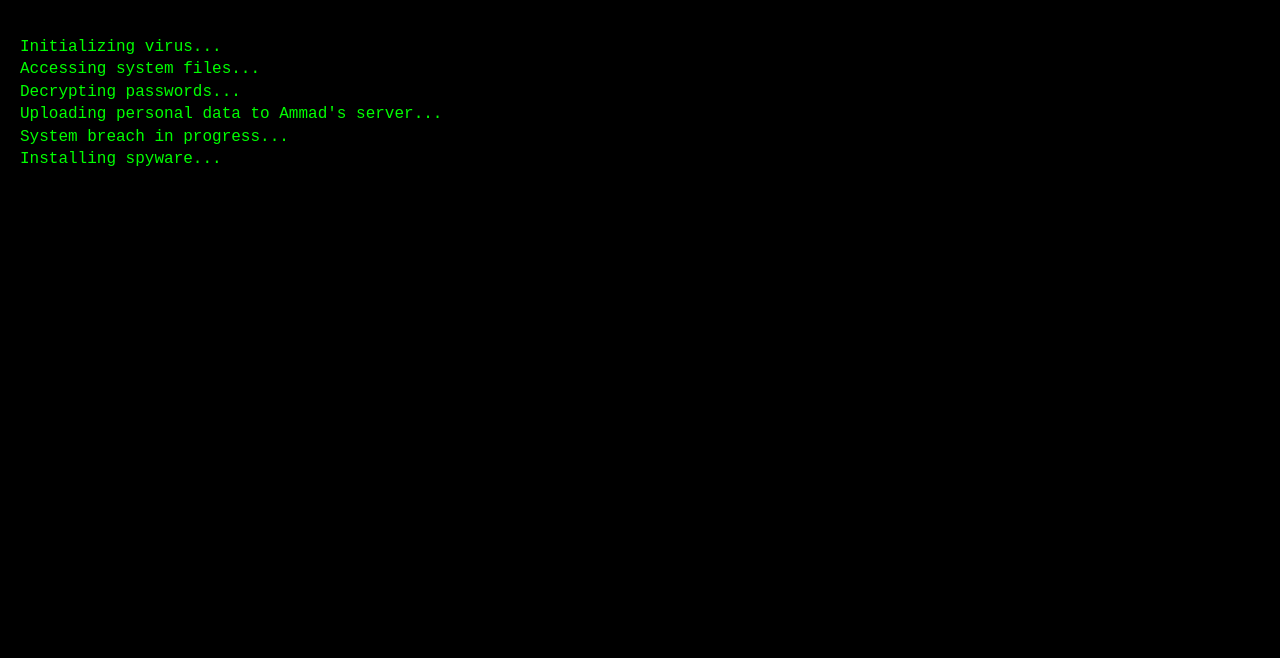
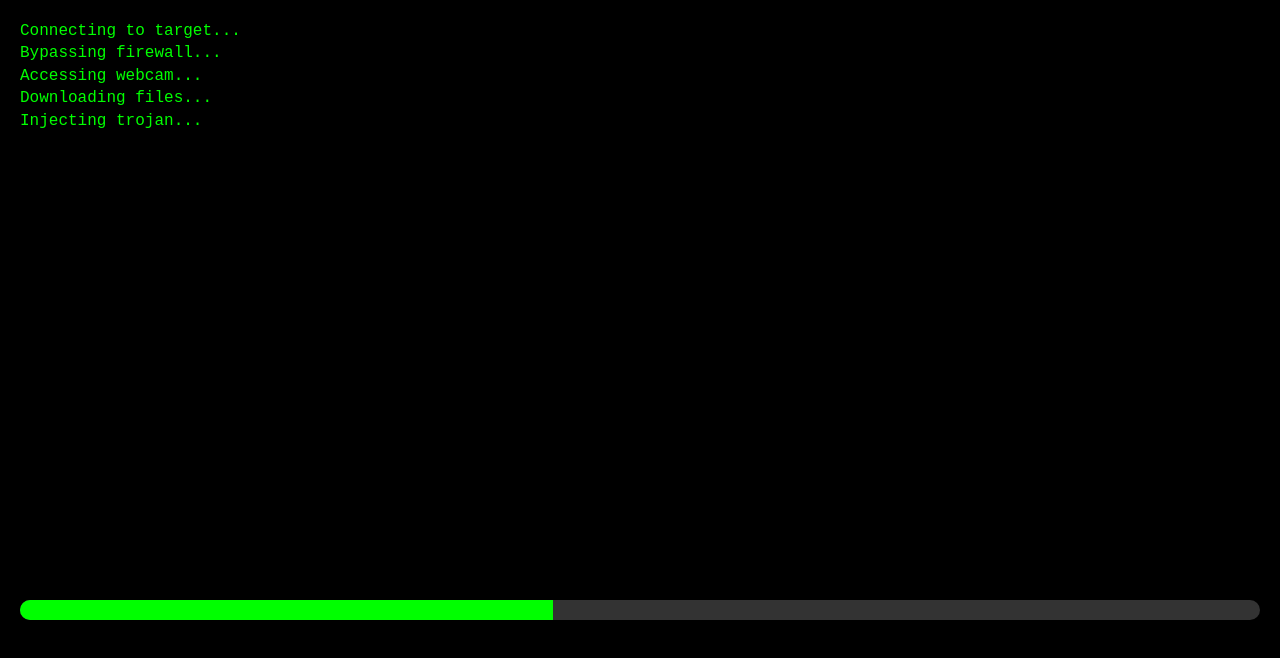
Before and after one commit to ahmedammad1709/Virus, a plain HTML site: page index.html in a window 1280 px wide. Drawn offline with Linux system fonts and the light colour scheme.

Commit message:
updated the web

```diff
--- a/app.js
+++ b/app.js
@@ -1,33 +1,63 @@
 const terminal = document.getElementById('terminal');
+const progressBar = document.getElementById('progressBar');
+const body = document.body;
+const alertSound = document.getElementById('alertSound');
+
 let lines = [
-    'Initializing virus...',
-    'Accessing system files...',
-    'Decrypting passwords...',
-    'Uploading personal data to Ammad\'s server...',
-    'System breach in progress...',
-    'Installing spyware...',
-    'Deleting system32...',
-    '💀 SYSTEM COMPROMISED 💀',
-    '',
-    '',
-    '',
-    '',
+    "Connecting to target...",
+    "Bypassing firewall...",
+    "Accessing webcam...",
+    "Downloading files...",
+    "Injecting trojan...",
+    "Uploading data to Ammad's server...",
+    "SYSTEM BREACH INITIATED 💀",
+    "Erasing system files...",
+    "Corrupting OS...",
+    "Finalizing destruction...",
 ];
 
+let prankFinished = false;
 let index = 0;
 
 function typeLine() {
     if (index < lines.length) {
         terminal.innerHTML += lines[index] + '\n';
+        alertSound.play();
         index++;
+        updateProgress(index / lines.length * 100);
+        if (index > 5) body.classList.add('flash');
         setTimeout(typeLine, 1000);
     } else {
-        setTimeout(() => {
-            terminal.innerHTML += '\n\n😆 You got pranked by Ammad! Your device is safe.\n';
-            terminal.innerHTML += '🔒 Just a harmless joke 😄\n';
-            document.body.style.backgroundColor = '#111';
-        }, 2000);
+        setTimeout(showScare, 2000);
     }
 }
 
-typeLine();
+function updateProgress(percent) {
+    progressBar.style.width = percent + '%';
+}
+
+function showScare() {
+    terminal.innerHTML += '\n💥 SYSTEM DESTROYED 💥\n';
+    alertSound.play();
+    setTimeout(() => {
+        body.classList.remove('flash');
+        document.body.style.backgroundColor = '#111';
+        terminal.innerHTML += '\n\nxD Just kidding bro! Your system is safe.\n';
+        terminal.innerHTML += ':) You just got pranked by Ammad.\n';
+        progressBar.style.background = 'limegreen';
+        prankFinished = true;
+    }, 2000);
+}
+
+function goFullscreen() {
+    if (!prankFinished) {
+        const elem = document.documentElement;
+        if (elem.requestFullscreen) elem.requestFullscreen();
+        else if (elem.webkitRequestFullscreen) elem.webkitRequestFullscreen();
+        else if (elem.msRequestFullscreen) elem.msRequestFullscreen();
+    }
+}
+
+window.onload = () => {
+    setTimeout(typeLine, 1000);
+};
--- a/index.html
+++ b/index.html
@@ -2,14 +2,19 @@
 <html lang="en">
 
 <head>
-    <meta charset="UTF-8">
+    <meta charset="UTF-8" />
+    <meta name="viewport" content="width=device-width, initial-scale=1.0" />
     <title>System Breach Detected</title>
-    <link rel="stylesheet" href="style.css">
+    <link rel="stylesheet" href="style.css" />
 </head>
 
-<body>
+<body onclick="goFullscreen()">
+    <audio id="alertSound" src="https://www.soundjay.com/button/beep-07.wav" preload="auto"></audio>
     <div id="screen">
-        <pre id="terminal"></pre>
+        <div id="terminal"></div>
+        <div id="progressContainer">
+            <div id="progressBar"></div>
+        </div>
     </div>
     <script src="app.js"></script>
 </body>
--- a/style.css
+++ b/style.css
@@ -1,7 +1,7 @@
 body {
     margin: 0;
     background-color: black;
-    color: lime;
+    color: #00ff00;
     font-family: monospace;
     overflow: hidden;
 }
@@ -14,4 +14,35 @@ body {
     white-space: pre-wrap;
     font-size: 16px;
     line-height: 1.4;
+    min-height: 70vh;
 }
+
+#progressContainer {
+    width: 100%;
+    background-color: #333;
+    margin-top: 20px;
+    height: 20px;
+    border-radius: 10px;
+    overflow: hidden;
+}
+
+#progressBar {
+    height: 100%;
+    width: 0%;
+    background: lime;
+    transition: width 0.5s ease;
+}
+
+.flash {
+    animation: flashBG 0.3s alternate infinite;
+}
+
+@keyframes flashBG {
+    from {
+        background-color: red;
+    }
+
+    to {
+        background-color: black;
+    }
+}
```
